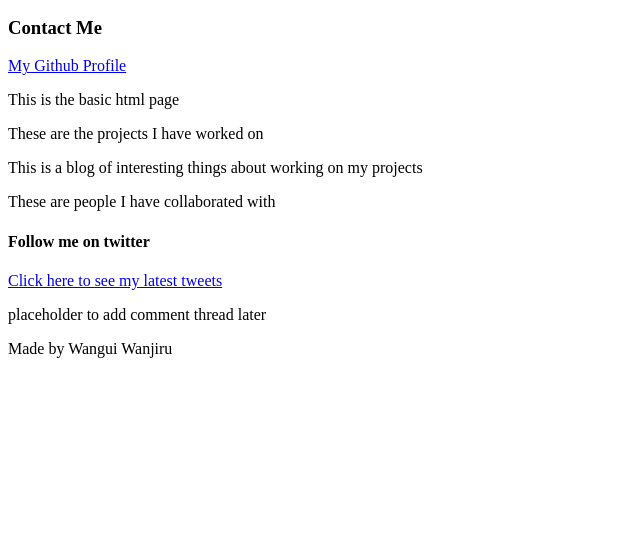
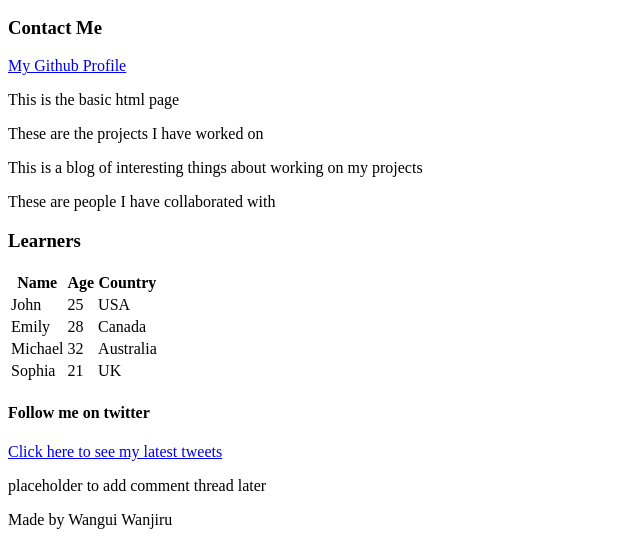
Before and after one commit to kuimercy/My_First_Portfolio, a plain HTML site: page html_basic/index.html in a window 1280 px wide. Shown: the part 504-1049 px from the top of the page, without its empty margins (0-640 px from the left). Before the commit the page ends 878 px from the top, so only its background shows below. Drawn offline with Linux system fonts and the light colour scheme.

Commit message:
Update index.html to add a table with information about some of the learners

```diff
--- a/html_basic/index.html
+++ b/html_basic/index.html
@@ -31,6 +31,38 @@
         <p>These are the projects I have worked on</p>
         <p>This is a blog of interesting things about working on my projects</p>
         <p>These are people I have collaborated with</p>
+        <h3>Learners</h3>
+        <table>
+          <thead>
+            <tr>
+              <th>Name</th>
+              <th>Age</th>
+              <th>Country</th>
+            </tr>
+          </thead>
+          <tbody>
+            <tr>
+              <td>John</td>
+              <td>25</td>
+              <td>USA</td>
+            </tr>
+            <tr>
+              <td>Emily</td>
+              <td>28</td>
+              <td>Canada</td>
+            </tr>
+            <tr>
+              <td>Michael</td>
+              <td>32</td>
+              <td>Australia</td>
+            </tr>
+            <tr>
+              <td>Sophia</td>
+              <td>21</td>
+              <td>UK</td>
+            </tr>
+          </tbody>
+        </table>
         <h4>Follow me on twitter</h4>
         <a href="tweets.html">Click here to see my latest tweets</a>
       </article>
```
